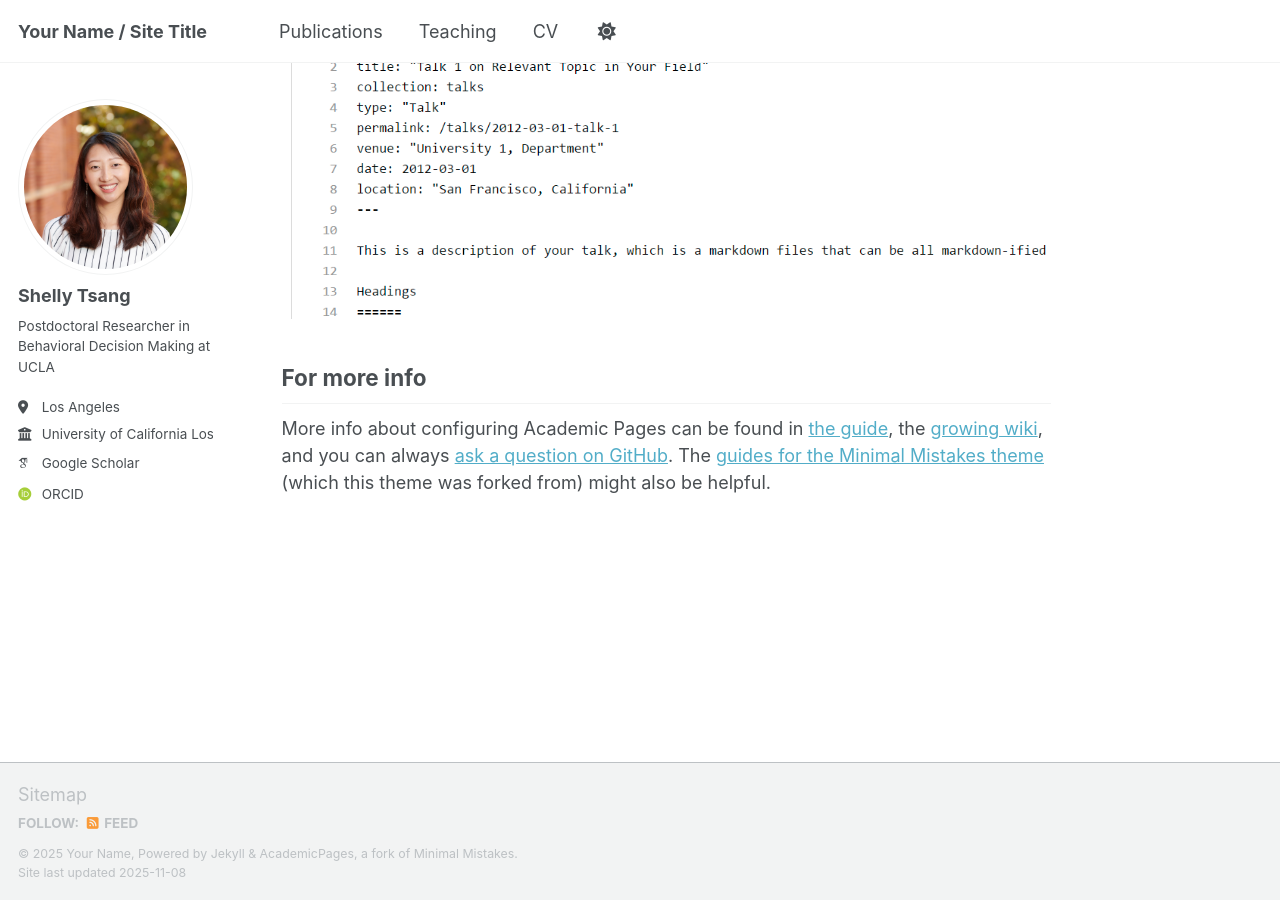
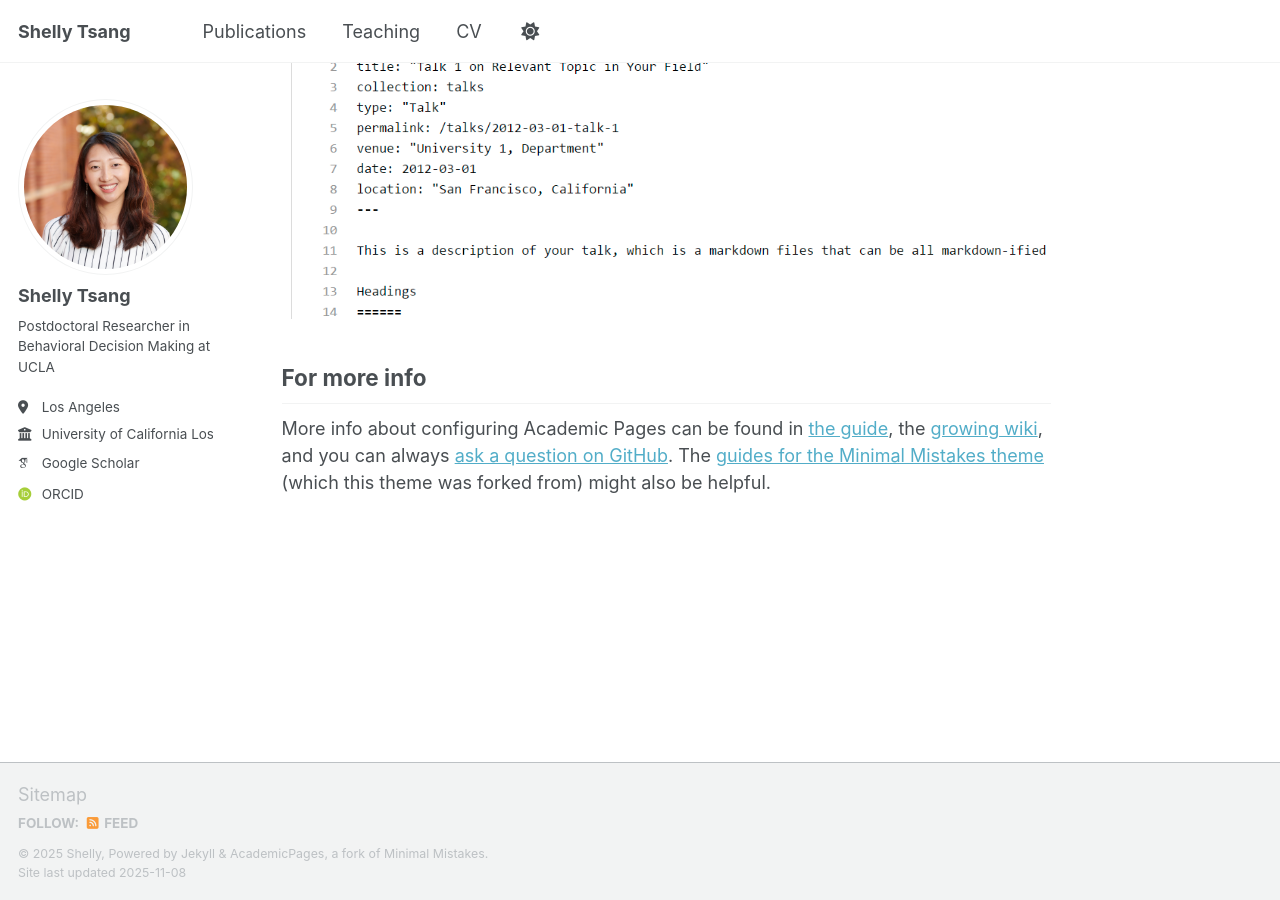
Before and after one commit to shellytsang/.github.io, a Jekyll site: the page built from _pages/about.md, in a window 1280 px wide and 900 px high, scrolled down 2880 px. Built offline with Jekyll 4.4.1, drawn with Linux system fonts in a browser that asks for light colours; some web fonts are replaced; a script that is not in the unit is left out.

Commit message:
Update _config.yml

```diff
--- a/_config.yml
+++ b/_config.yml
@@ -9,9 +9,9 @@
 # Basic Site Settings
 locale                   : "en-US"
 site_theme               : "default" # Currently available options are "default", "air"
-title                    : "Your Name / Site Title"
+title                    : "Shelly Tsang"
 title_separator          : "-"
-name                     : &name "Your Name"
+name                     : &name "Shelly"
 description              : &description "Your Name's academic portfolio"   # Update this with a general description of your site, this is the default if not overridden by a page
 url                      : https://academicpages.github.io # The base hostname & protocol for your site e.g. "https://[your GitHub username].github.io",
                                                            # or if you already have some other page hosted on Github then use "https://[your GitHub username].github.io/[Your Repo Name]"
```
